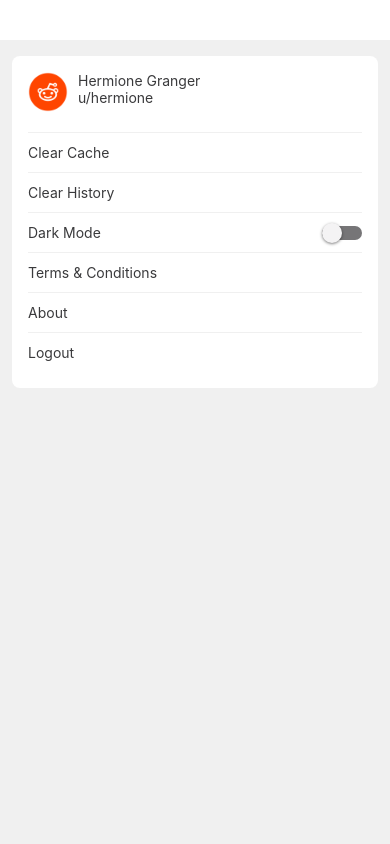
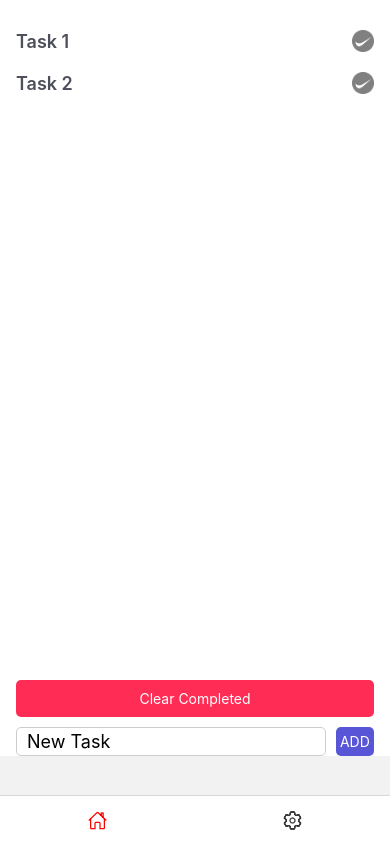
Before and after one commit to codemon39/ReactNative-redux-boilerplate, a React Native app: screen /Login in a window 390 px wide. Built offline with nearby package versions, Linux system fonts and the light colour scheme.

Commit message:
Add React Navigation. Basic navigation wiring

```diff
--- a/App.js
+++ b/App.js
@@ -9,14 +9,17 @@ import Tasks from './app/screens/Tasks';
 import Settings from './app/screens/Settings';
 import Demo from './app/screens/Demo';
 
+import RootNavigation from './app/routes/RootNavigation';
+
 export default class App extends Component {
   render() {
     return (
       <Provider store={store}>
         <ThemeProvider>
+          <RootNavigation />
           {/* <Login /> */}
           {/* <Tasks /> */}
-          <Settings />
+          {/* <Settings /> */}
           {/* <Demo /> */}
         </ThemeProvider>
       </Provider>
--- /dev/null
+++ b/app/routes/RootNavigation.js
@@ -0,0 +1,56 @@
+/**
+ * This is a Navigation file which is wired already with Bottom Tab Navigation.
+ * If you don't like it, feel free to replace with your own setup.
+ */
+import React from 'react';
+import {NavigationContainer} from '@react-navigation/native';
+import {createBottomTabNavigator} from '@react-navigation/bottom-tabs';
+import Icon from 'react-native-vector-icons/Ionicons';
+
+import {useTheme} from '../theme/useTheme';
+
+// Screens
+import Tasks from '../screens/Tasks';
+import Settings from '../screens/Settings';
+
+// Icons for Bottom Tab Navigation
+const homeIcon = ({color}) => (
+  <Icon name="ios-home-outline" size={20} color={color} />
+);
+const settingsIcon = ({color}) => (
+  <Icon name="ios-settings-outline" size={20} color={color} />
+);
+
+// Root Navigation
+const Tab = createBottomTabNavigator();
+
+export default function RootNavigation() {
+  const {theme} = useTheme();
+  return (
+    <NavigationContainer>
+      <Tab.Navigator
+        screenOptions={{
+          headerShown: false,
+          tabBarStyle: {backgroundColor: theme.cardBg},
+          tabBarInactiveTintColor: theme.color,
+          tabBarActiveTintColor: theme.accent,
+          tabBarShowLabel: false,
+        }}>
+        <Tab.Screen
+          name="Home"
+          component={Tasks}
+          options={{
+            tabBarIcon: homeIcon,
+          }}
+        />
+        <Tab.Screen
+          name="Settings"
+          component={Settings}
+          options={{
+            tabBarIcon: settingsIcon,
+          }}
+        />
+      </Tab.Navigator>
+    </NavigationContainer>
+  );
+}
--- a/app/theme/theme.js
+++ b/app/theme/theme.js
@@ -23,12 +23,14 @@ const themes = {
     color: 'rgb(58, 58, 60)',
     layoutBg: '#f0f0f0',
     cardBg: '#ffffff',
+    accent: 'red',
   },
   dark: {
     name: 'dark',
     color: '#ffffff',
     layoutBg: '#121212',
     cardBg: '#1e1e1e',
+    accent: 'red',
   },
 };
 
--- a/package.json
+++ b/package.json
@@ -11,11 +11,16 @@
     "reverse": "adb -s emulator-5554 reverse tcp:4001 tcp:4001"
   },
   "dependencies": {
+    "@react-navigation/bottom-tabs": "^6.0.9",
+    "@react-navigation/native": "^6.0.6",
     "@reduxjs/toolkit": "^1.6.2",
     "axios": "^0.23.0",
     "formik": "^2.2.9",
     "react": "17.0.2",
     "react-native": "0.66.0",
+    "react-native-safe-area-context": "^3.3.2",
+    "react-native-screens": "^3.8.0",
+    "react-native-vector-icons": "^8.1.0",
     "react-redux": "^7.2.5",
     "yup": "^0.32.11"
   },
```
Also changed, not shown: 3 other files (tests, documents, lock files or other folders).
